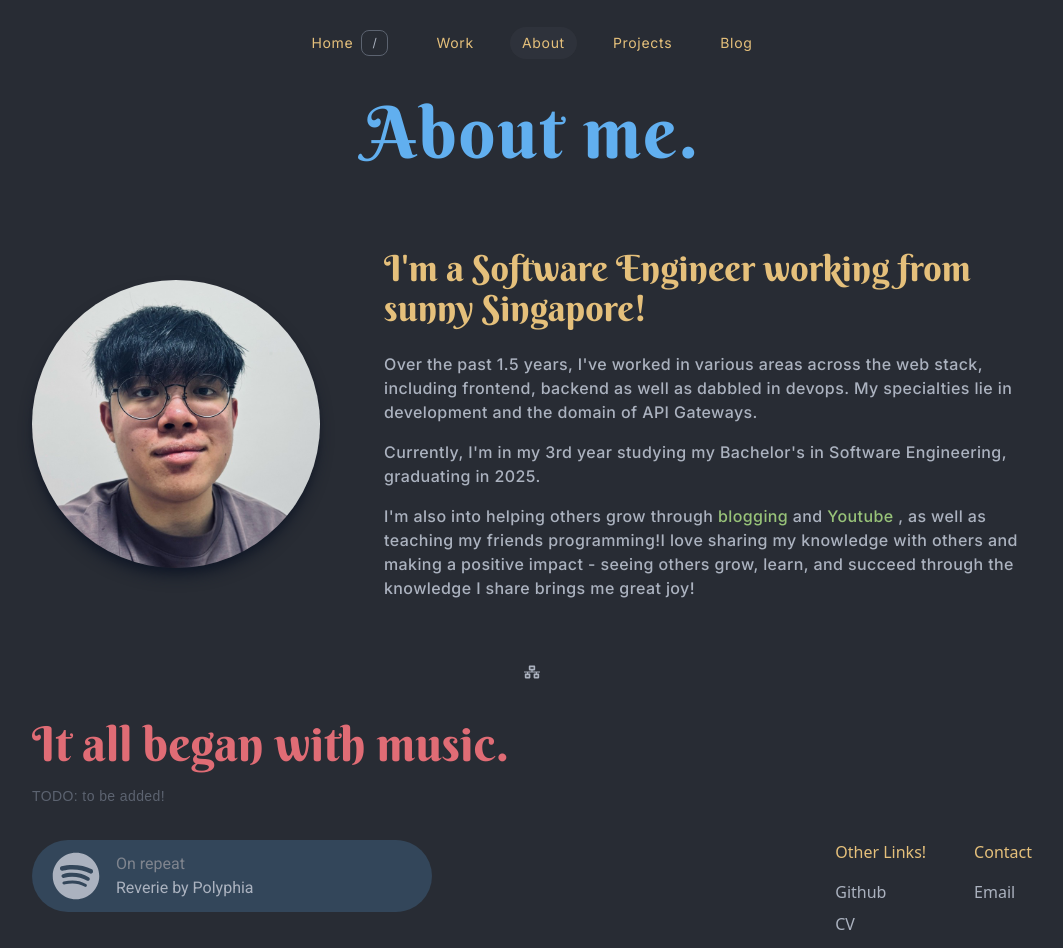
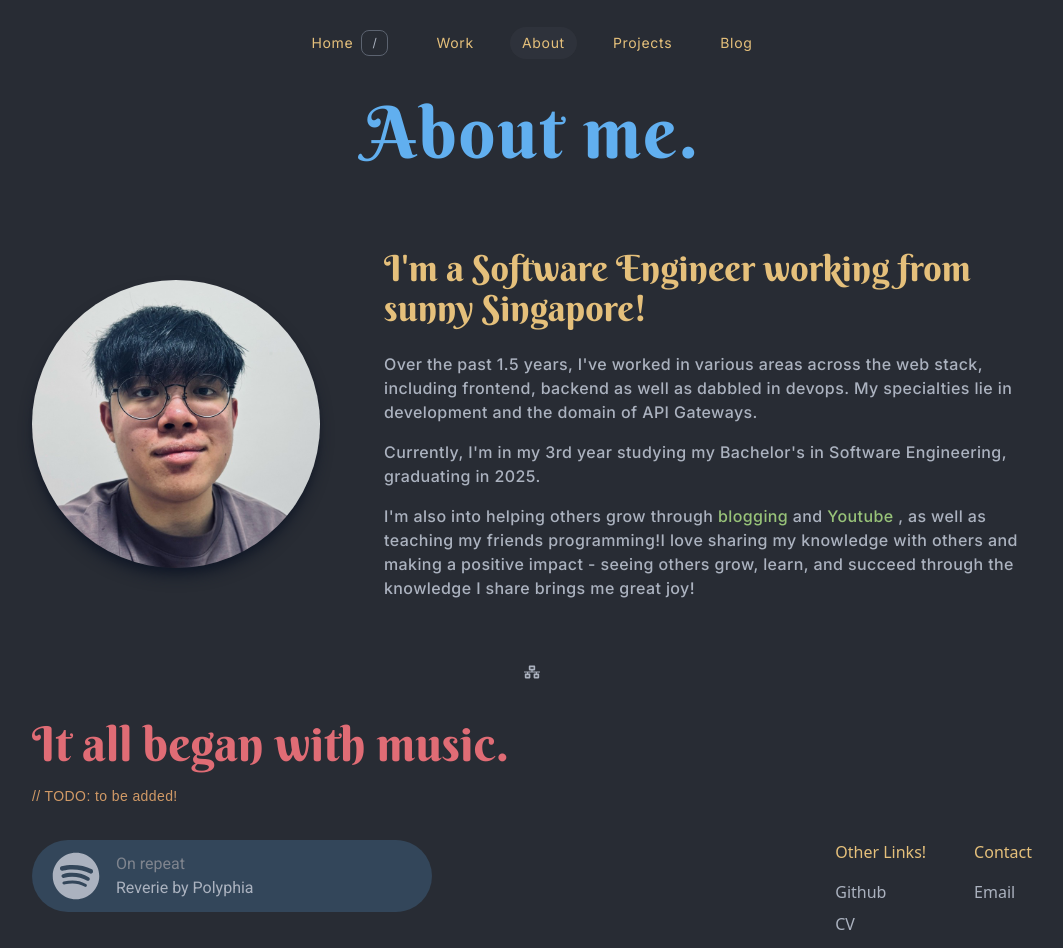
Before and after one commit to rawsashimi1604/gavinloo.com, a React (Vite) app: page /about in a window 1280 px wide. Shown: the top 948 px of the page, without its empty margins (108-1171 px from the left). Built offline with nearby package versions, Linux system fonts and the light colour scheme.

Commit message:
add conditional rednering for todo

```diff
--- a/src/components/typography/Comment.tsx
+++ b/src/components/typography/Comment.tsx
@@ -3,7 +3,11 @@ export interface CommentProps {
 }
 function Comment({ text }: CommentProps) {
   return (
-    <div className="text-sm text-custom-dark font-customMono animate-bounce my-2">
+    <div
+      className={`text-sm ${
+        text.includes("TODO") ? "text-custom-whiskey" : "text-custom-dark"
+      } font-customMono animate-bounce my-2`}
+    >
       {text}
     </div>
   );
--- a/src/modules/about/Journey.tsx
+++ b/src/modules/about/Journey.tsx
@@ -7,7 +7,7 @@ function Journey() {
         It all began with music.
       </h2>
       <p className="font-customInter tracking-wide mt-5">
-        <Comment text="TODO: to be added!" />
+        <Comment text="// TODO: to be added!" />
       </p>
     </div>
   );
```
